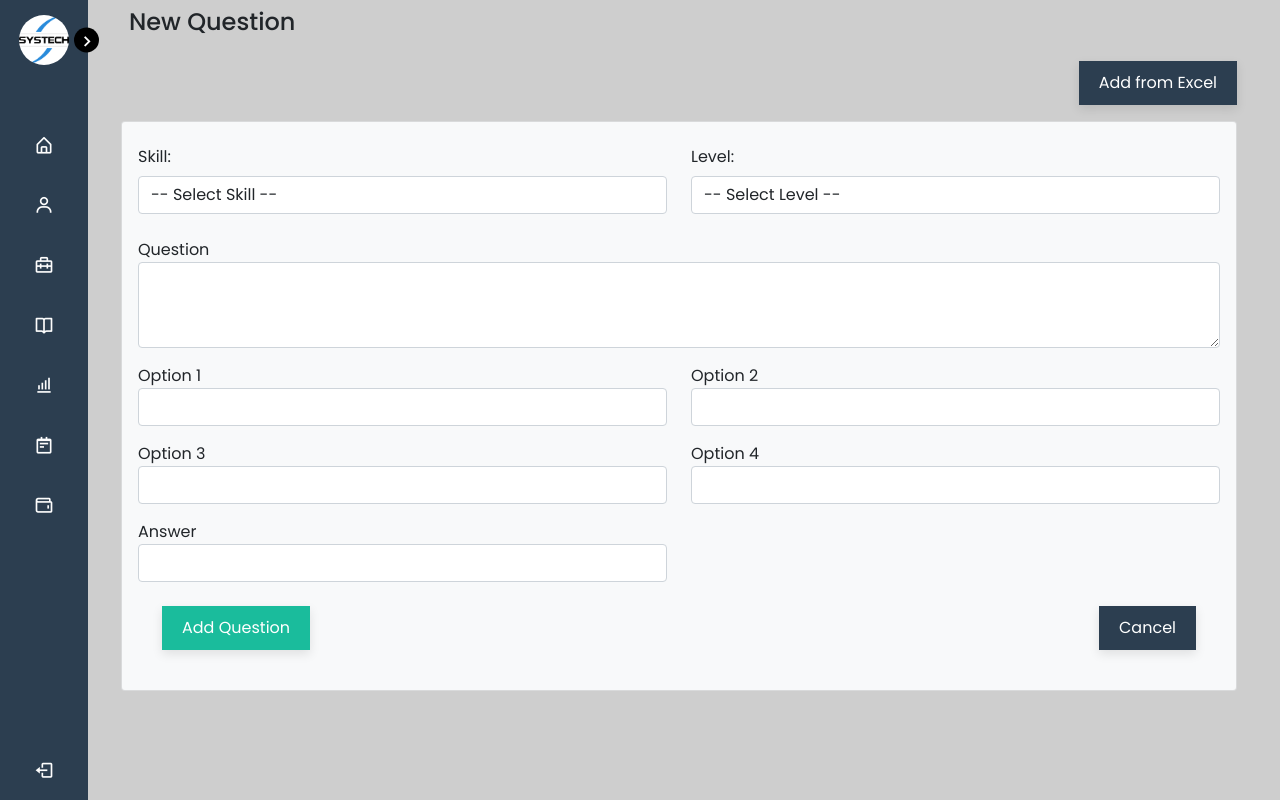
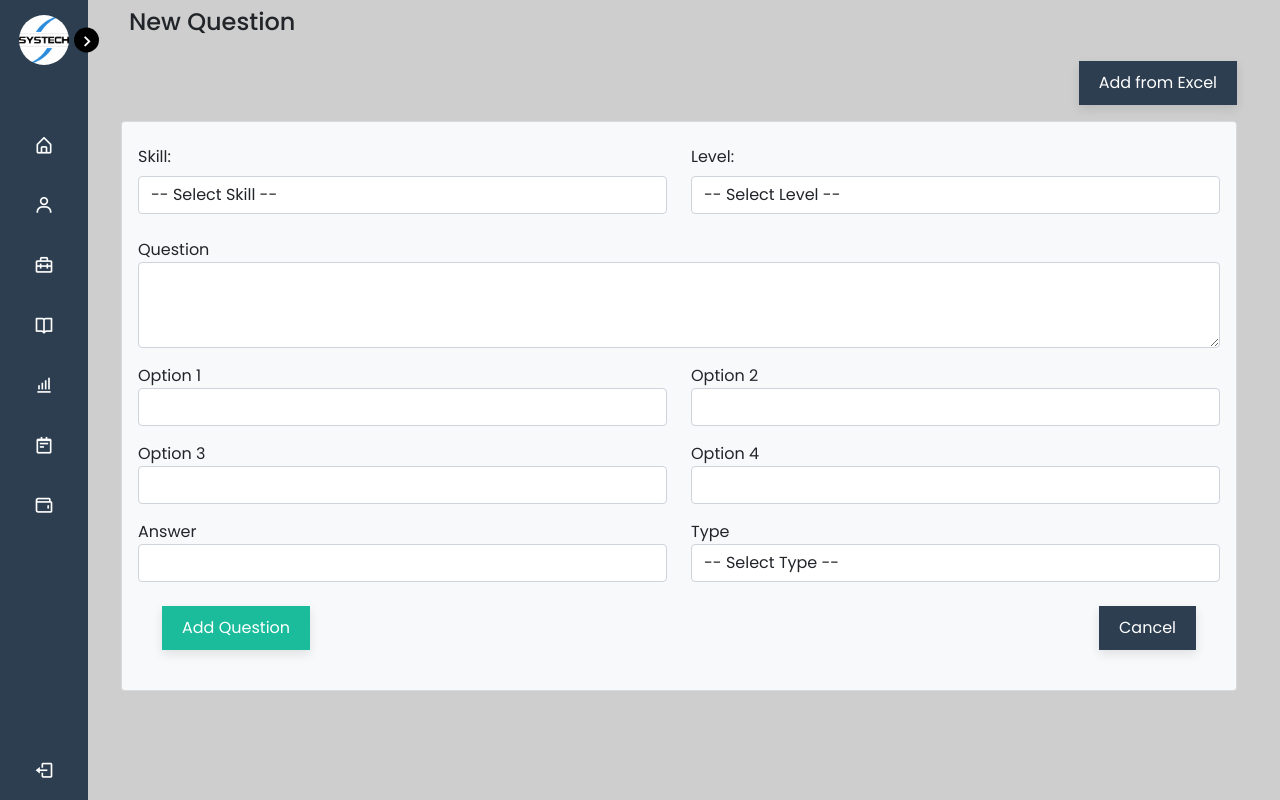
Before and after one commit to vpananda/SysCAT, a Django app: template exam_app/templates/dashboard/add_quest.html in a window 1280 px wide. Run offline with Django 4.2, Linux system fonts and the light colour scheme; the template is opened without the code that fills it, so the values that code supplies are empty; some libraries are stand-ins or nearby versions.

Commit message:
02-11-2023_2_commit

```diff
--- a/exam_app/templates/dashboard/add_quest.html
+++ b/exam_app/templates/dashboard/add_quest.html
@@ -113,6 +113,15 @@
           <label>Answer</label>
           <input type="text" name="answer" class="form-control" required>
         </div>
+        <div class="col-sm-6">
+          <label>Type</label>
+          <select class="form-control" name="Type" required>
+            <option value="">-- Select Type --</option>
+            <option value="E">Easy</option>
+            <option value="H">Hard</option>
+            <option value="M">Medium</option>
+          </select>
+        </div>
         </div>
         <div class="form-group d-flex justify-content-between m-4">
           <button type="submit" class="btn btn-primary">Add Question</button>
--- a/exam_app/views.py
+++ b/exam_app/views.py
@@ -972,13 +972,15 @@ def add_quest(request):
             option3 =  request.POST.get('option3')
             option4 =  request.POST.get('option4')
             answer =  request.POST.get('answer')
+            Type = request.POST.get('Type')
+
             try:
                 cursor = connection.cursor()
                 cursor.execute('exec check_duplicate_quest %s',[question])
                 question_dup = cursor.fetchall()
                 print(question_dup)
                 if question_dup == []:
-                    cursor.execute('exec insertQuestiondata %s,%s,%s,%s,%s,%s,%s,%s',[subject_id,level_id,question,option1,option2,option3,option4,answer])
+                    cursor.execute('exec insertQuestiondata %s,%s,%s,%s,%s,%s,%s,%s,%s',[subject_id,level_id,question,option1,option2,option3,option4,Type,answer])
                     return redirect('/quest_bank')
                 else:
                     cursor = connection.cursor()
```
